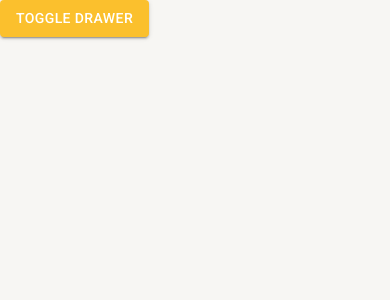
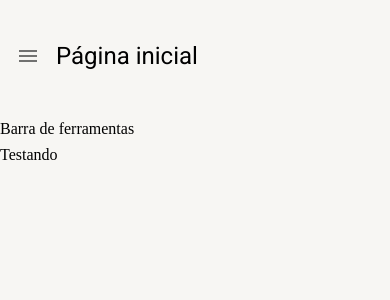
Before and after one commit to ricardo-mendonca/sexta-feira, a React (Create React App) app: page /pagina-inicial in a window 390 px wide. Shown: the top 300 px of the page. Built offline with nearby package versions, Linux system fonts and the light colour scheme.

Commit message:
Feat: configurando o menu responsivo

```diff
--- /dev/null
+++ b/src/pages/dashboard/Dashboard.tsx
@@ -0,0 +1,11 @@
+import { LayoutBaseDePagina } from '../../shared/layouts';
+
+
+export const Dashboard = () => {
+
+  return (
+    <LayoutBaseDePagina titulo='Página inicial'>
+      Testando
+    </LayoutBaseDePagina>
+  );
+};
--- a/src/pages/index.ts
+++ b/src/pages/index.ts
@@ -1 +1 @@
-export { };
+export * from './dashboard/Dashboard';
--- a/src/routes/index.tsx
+++ b/src/routes/index.tsx
@@ -1,11 +1,11 @@
 import { useEffect } from 'react';
 import { Routes, Route, Navigate } from 'react-router-dom';
-import { Button } from '@mui/material';
 
 import { useDrawerContext } from '../shared/contexts';
+import { Dashboard } from '../pages';
 
 export const AppRoutes = () => {
-  const { toggleDrawerOpen, setDrawerOptions } = useDrawerContext();
+  const { setDrawerOptions } = useDrawerContext();
 
   useEffect(() => {
     setDrawerOptions([
@@ -19,7 +19,7 @@
 
   return (
     <Routes>
-      <Route path="/pagina-inicial" element={<Button variant='contained' color='primary' onClick={toggleDrawerOpen}>Toggle drawer</Button>} />
+      <Route path="/pagina-inicial" element={<Dashboard />} />
 
       <Route path="*" element={<Navigate to="/pagina-inicial" />} />
     </Routes>
--- /dev/null
+++ b/src/shared/layouts/LayoutBaseDePagina.tsx
@@ -0,0 +1,37 @@
+import { Icon, IconButton, Theme, Typography, useMediaQuery, useTheme } from '@mui/material';
+import { Box } from '@mui/system';
+
+import { useDrawerContext } from '../contexts';
+
+interface IAppThemeProviderProps { children: React.ReactNode, titulo: string; }
+export const LayoutBaseDePagina: React.FC<IAppThemeProviderProps> = ({ children, titulo }) => {
+    const smDown = useMediaQuery((theme: Theme) => theme.breakpoints.down('sm'));
+    const theme = useTheme();
+
+    const { toggleDrawerOpen } = useDrawerContext();
+
+    return (
+        <Box height="100%" display="flex" flexDirection="column" gap={1}>
+
+            <Box padding={1} display="flex" alignItems="center" height={theme.spacing(12)} gap={1}>
+                {smDown && (
+                    <IconButton onClick={toggleDrawerOpen}>
+                        <Icon>menu</Icon>
+                    </IconButton>
+                )}
+
+                <Typography variant="h5">
+                    {titulo}
+                </Typography>
+            </Box>
+
+            <Box>
+                Barra de ferramentas
+            </Box>
+
+            <Box>
+                {children}
+            </Box>
+        </Box>
+    );
+};
--- a/src/shared/layouts/index.ts
+++ b/src/shared/layouts/index.ts
@@ -1 +1 @@
-export {};
+export * from './LayoutBaseDePagina';
```
